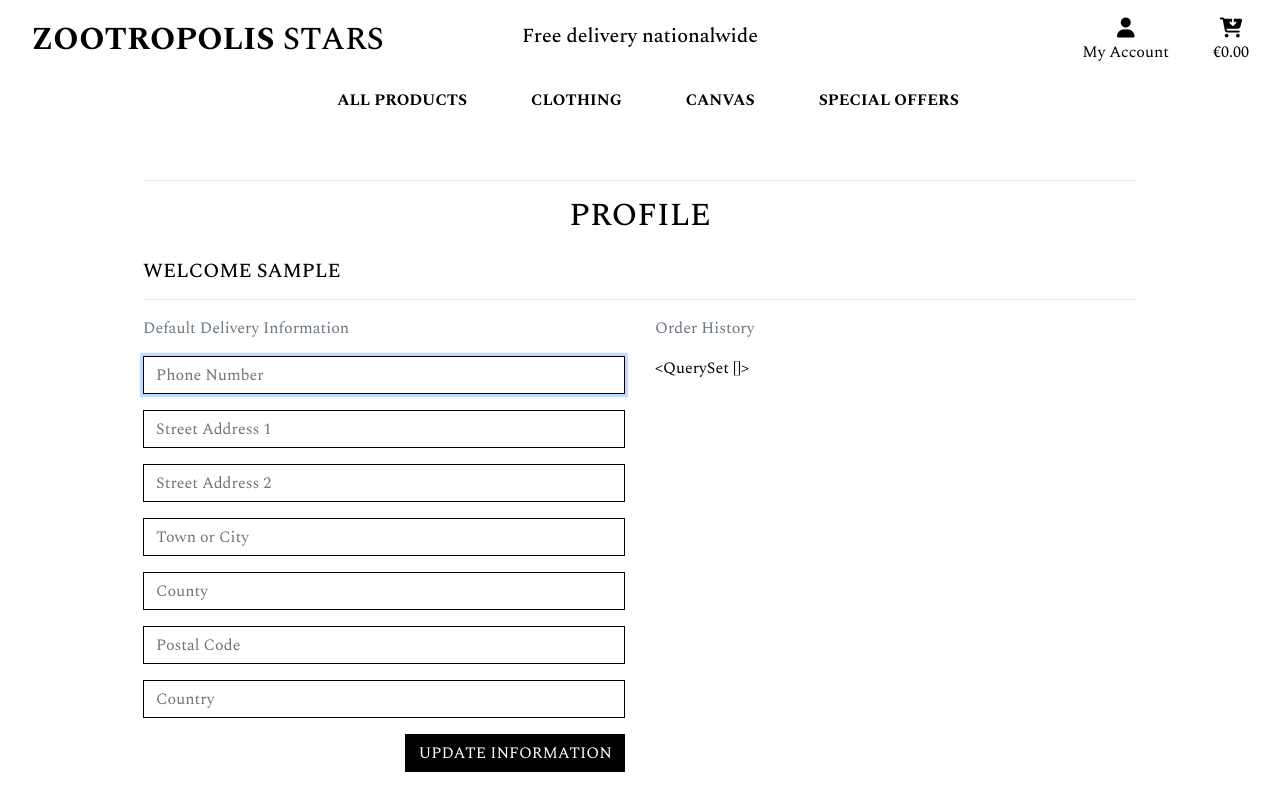
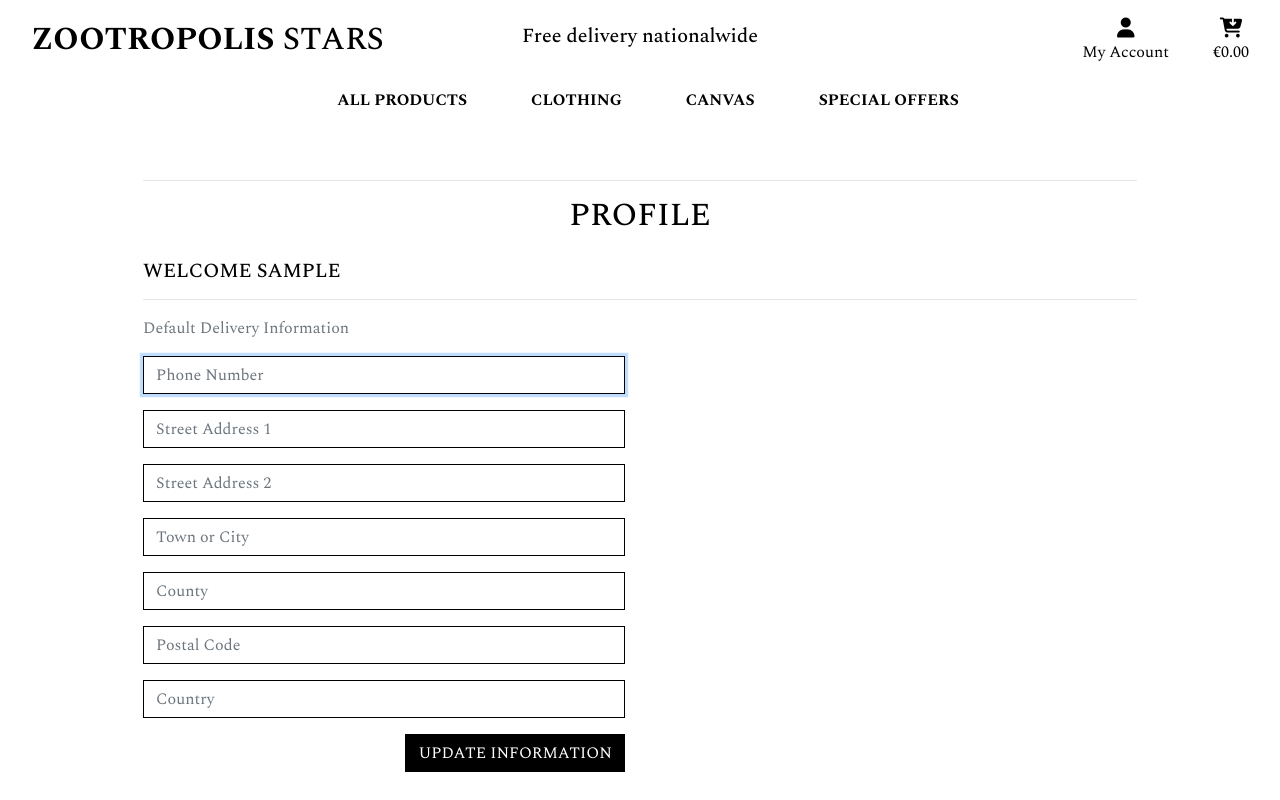
Before and after one commit to emalfiza/zootropolis-stars, a Django app: page /profile/ in a window 1280 px wide. Run offline with Django 3.2, Linux system fonts and the light colour scheme; the visitor is signed in with stand-in values (Sample User, id 1); data comes from the database, SQL or seed files in the repository; data that the repository does not hold is empty; some libraries are stand-ins or nearby versions.

Commit message:
Remove the div from the profile page

```diff
--- a/profiles/templates/profiles/profile.html
+++ b/profiles/templates/profiles/profile.html
@@ -29,10 +29,6 @@
                     <button class="btn btn-black rounded-0 text-uppercase float-right">Update Information</button>
                 </form>
             </div>
-            <div class="col-12 col-lg-6">
-                <p class="text-muted">Order History</p>
-                {{ orders }}
-            </div>
         </div>
     </div>
 {% endblock %}
```
